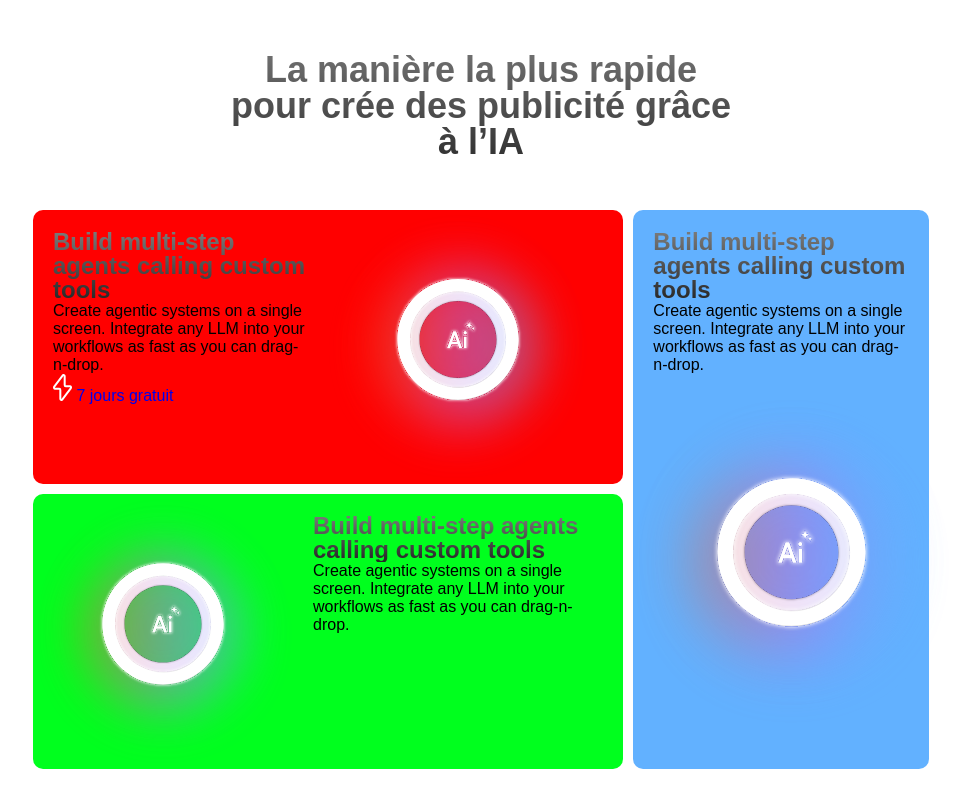
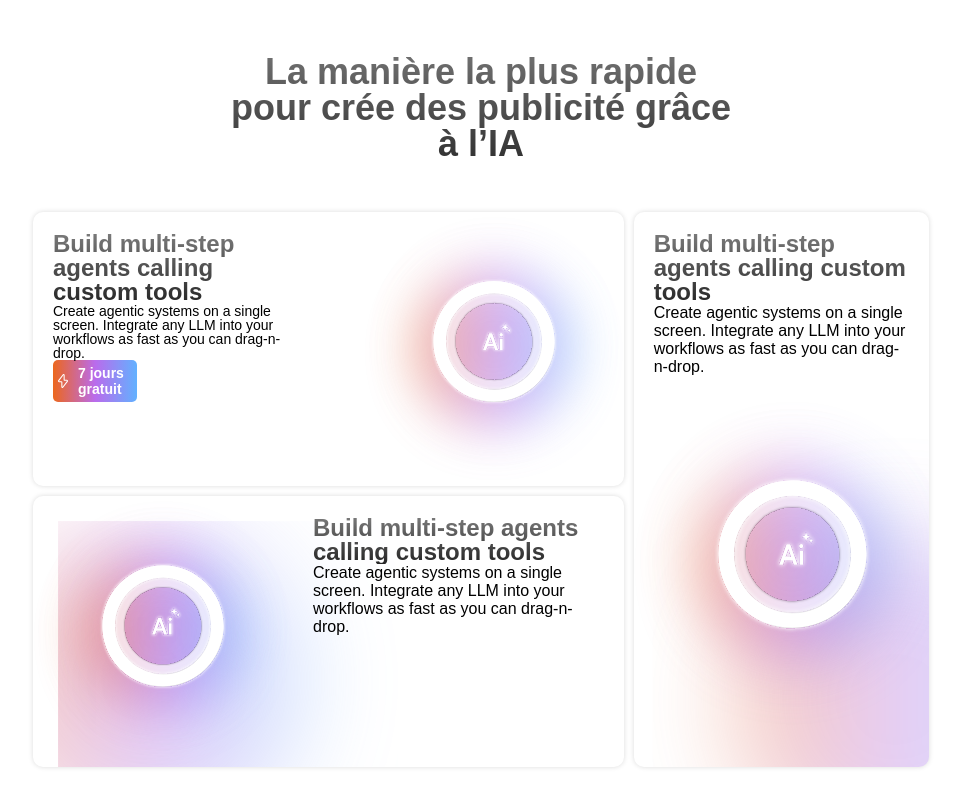
Before and after one commit to 1bert-lz/2025-Narration-GSAP, a plain HTML site: page index.html in a window 1280 px wide. Shown: the part 1617-2417 px from the top of the page, without its empty margins (159-1120 px from the left). Drawn offline with Linux system fonts and the light colour scheme; a web font is replaced by a local one.

Commit message:
Creation of bento cards

```diff
--- a/index.html
+++ b/index.html
@@ -101,9 +101,7 @@
             <h1 class="cards-bot-title">Build multi-step agents calling custom tools</h1>
             <p class="card-bot-p">Create agentic systems on a single screen. Integrate any LLM into your workflows as fast as you can drag-n-drop.</p>
           </div>
-          <div class="cards-bot-img">
             <img class="cards-bot-img-ai" src="assets/ai-illustration.svg" alt="ai-illustration">
-          </div>
         </div>
       </div>
       <div class="cards2">
@@ -118,6 +116,7 @@
   </div>
  </section>
 
+
 <!-- GSAP Core + Plugins (chemins locaux comme demandés) -->
   <script src="js/GSAP/gsap.min.js"></script>
   <script src="js/GSAP/Draggable.min.js"></script>
--- a/js/main.js
+++ b/js/main.js
@@ -0,0 +1,23 @@
+const checkbox = document.getElementById("checkbox");
+const professional = document.getElementById("professional");
+const master = document.getElementById("master");
+const basic = document.getElementById("basic");
+
+
+// Valeurs d'origine (annuelles) et mensuelles
+const PRIX = {
+annuel: { basic: "$199.99", professional: "$249.99", master: "$399.99" },
+mensuel: { basic: "$19.99", professional: "$24.99", master: "$39.99" }
+};
+
+
+function majPrix(estMensuel) {
+basic.textContent = estMensuel ? PRIX.mensuel.basic : PRIX.annuel.basic;
+professional.textContent = estMensuel ? PRIX.mensuel.professional : PRIX.annuel.professional;
+master.textContent = estMensuel ? PRIX.mensuel.master : PRIX.annuel.master;
+}
+
+
+checkbox.addEventListener("change", (e) => {
+majPrix(e.target.checked);
+});
--- a/style.css
+++ b/style.css
@@ -262,35 +262,53 @@
 }
 
 .cards-top {
-  background-color: red;
   display: flex;
   border-radius: 10px;
+  box-shadow: 0 0 5px rgba(0, 0, 0, 0.147);
 }
 
 .cards-top-text {
   font-family: var(--font-main);
   padding: 20px;
-  width: 50%;
+  padding-right: 70px;
 }
 
 .cards-top-title {
   font-family: var(--font-main);
   background-image: var(--color-text-gradient);
+  font-size: 24px;
   color: transparent;
   background-clip: text;
   line-height: 100%;
 }
 
 .card-top-p {
+  font-size: 14px;
+  line-height: 100%;
+
 }
 
 .card-top-cta {
+  background: var(--color-bg-gradient);
+  color: var(--color-white);
+  padding: 5px 5px;
+  border-radius: 5px;
+  gap: 10px;
+  font-weight: bold;
+  align-items: center;
+  justify-content: center;
+  display: flex;
+  margin-right: 65%;
 }
 
 .card-top-icon {
+  width: 10px;
 }
 
 .card-top-text-cta {
+  font-family: var(--font-main);
+  color: var(--color-white);
+  font-size: 14px;
 }
 
 .cards-top-img {
@@ -302,11 +320,16 @@
 
 /* ---- Cards Bottom ---- */
 .cards-bot {
-  background-color: rgb(0, 255, 30);
   display: flex;
   flex-direction: row-reverse;
   border-radius: 10px;
+  background-image: url(assets/mask-gradient-2.svg);
+  object-fit: cover;
+  background-repeat: no-repeat;
+  box-shadow: 0 0 5px rgba(0, 0, 0, 0.147);
+  overflow: hidden;
 }
+
 
 .cards-bot-text {
   font-family: var(--font-main);
@@ -325,18 +348,19 @@
 .card-bot-p {
 }
 
-.cards-bot-img {
-}
-
 .cards-bot-img-ai {
   width: 260px;
 }
 
 /* ---- Cards 2 ---- */
 .cards2 {
-  background-color: #62B1FF;
   border-radius: 10px;
   width: 33%;
+  background-image: url(assets/mask-gradient-1.svg);
+  box-shadow: 0 0 5px rgba(0, 0, 0, 0.147);
+  object-fit: cover;
+  background-repeat: no-repeat;
+  overflow: hidden;
 }
 
 .cards2-text {
@@ -357,4 +381,6 @@
 }
 
 .cards2-img-ai {
+  align-items: center;
+  justify-content: center;
 }
```
Also changed, not shown: assets/mask-gradient-1.svg (added), assets/mask-gradient-2.svg (added).
